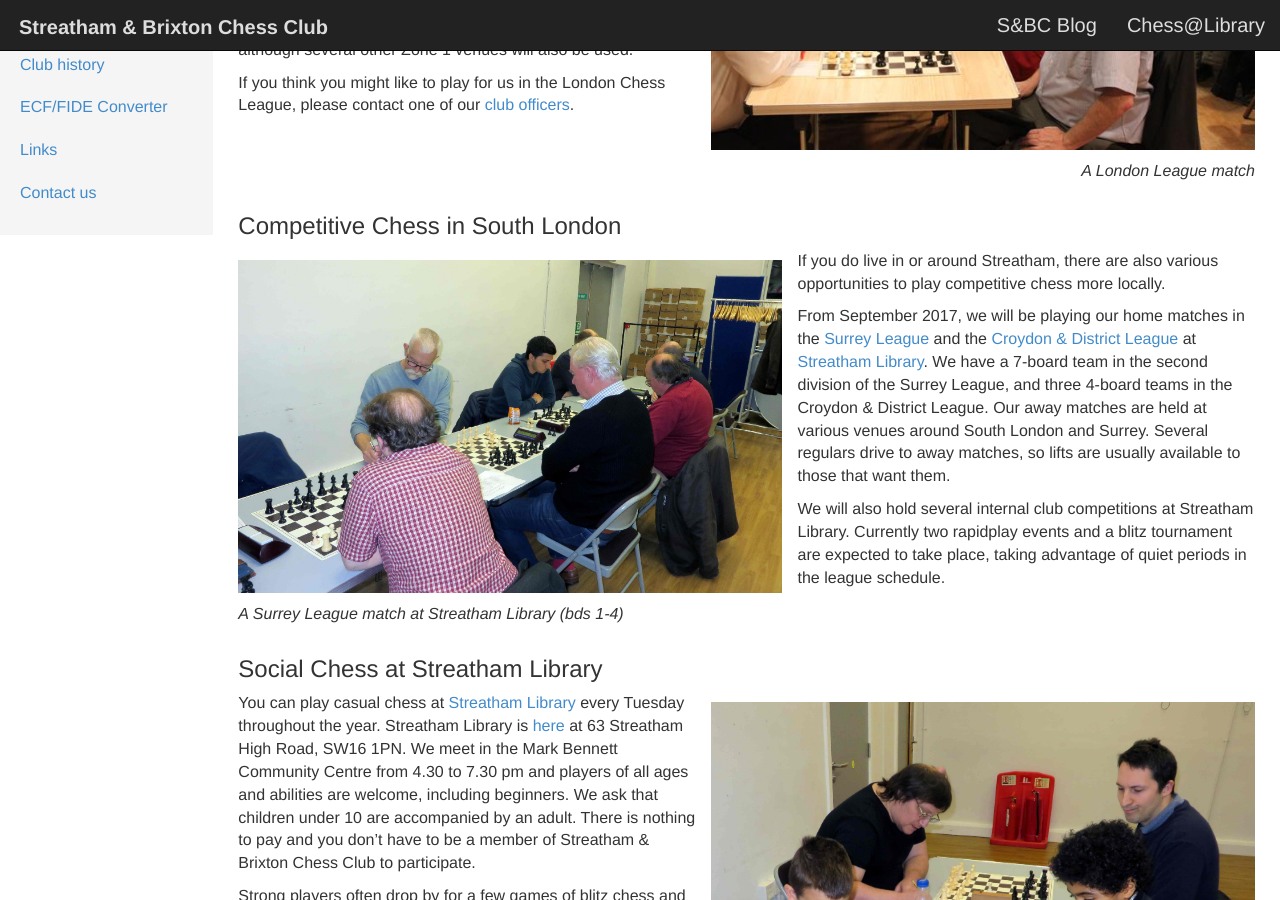
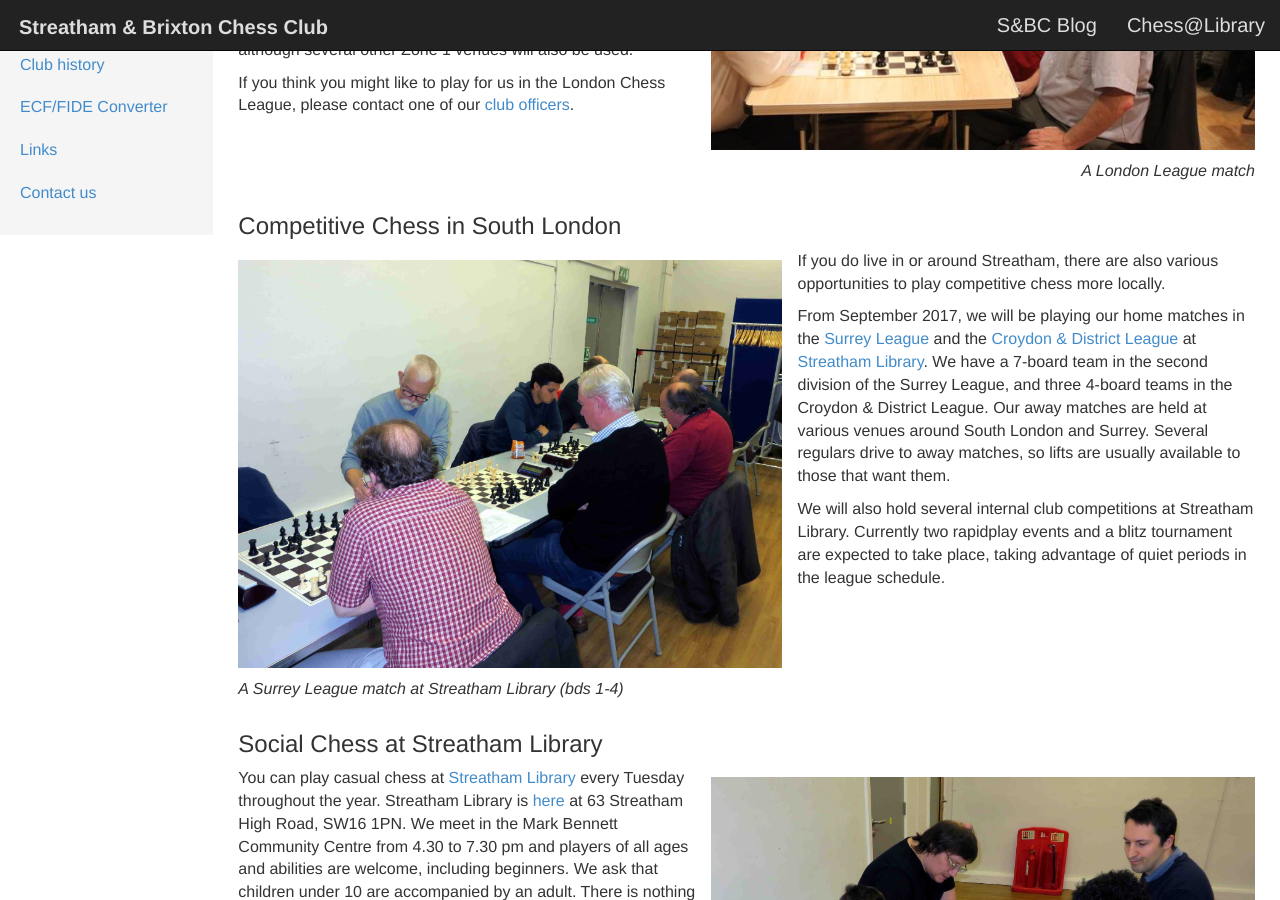
Before and after one commit to streathamchess/streathamchess.github.io, a Jekyll site: the page built from about/venues.md, in a window 1280 px wide and 900 px high, scrolled down 392 px. Built offline with Jekyll 4.4.1, drawn with Linux system fonts in a browser that asks for light colours.

Commit message:
Update venues.md

```diff
--- a/about/venues.md
+++ b/about/venues.md
@@ -27,7 +27,7 @@ If you think you might like to play for us in the London Chess League, please co
 
 ### Competitive Chess in South London
 
-{% include image.html url="/assets/photos/Guildford1.jpg" align="left" description="A Surrey League match at Streatham Library (bds 1-4)" %}
+{% include image.html url="/assets/photos/Surrey-Guildford-1.jpg" align="left" description="A Surrey League match at Streatham Library (bds 1-4)" %}
 
 If you do live in or around Streatham, there are also various opportunities to play competitive chess more locally.
 
@@ -44,7 +44,7 @@ We will also hold  several internal club competitions at Streatham Library. Curr
 
 ### Social Chess at Streatham Library
 
-{% include image.html url="/assets/photos/Improvers1.jpg" description="Members of our Library Improvers Group, getting some practice in preparation for match play." %}
+{% include image.html url="/assets/photos/Improvers2.jpg" description="Members of our Library Improvers Group, getting some practice in preparation for match play." %}
 
 You can play casual chess at [Streatham Library](http://www.lambeth.gov.uk/places/streatham-library) every Tuesday throughout the year. Streatham Library is [here](https://www.google.co.uk/maps/place/London+SW16+1PN/@51.4317243,-0.1291294,17z/data=!3m1!4b1!4m2!3m1!1s0x487604280906fd47:0xa10f28b2b86f41a0) at 63 Streatham High Road, SW16 1PN. We meet in the Mark Bennett Community Centre from 4.30 to 7.30 pm and players of all ages and abilities are welcome, including beginners. We ask that children under 10 are accompanied by an adult. There is nothing to pay and you don't have to be a member of Streatham & Brixton Chess Club to participate.
 
```
